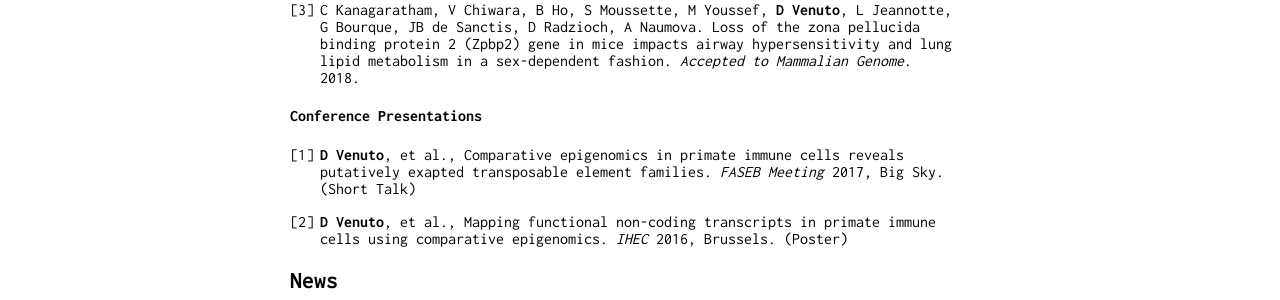
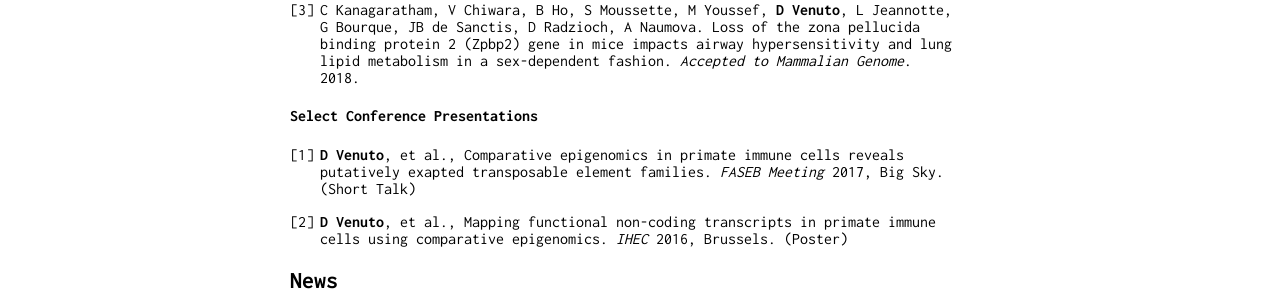
Before and after one commit to dvVenuto/dvvenuto.github.io, a Jekyll site: the page built from index.md, in a window 1280 px wide. Shown: the part 593-893 px from the top of the page. Built offline with Jekyll 4.4.1, drawn with Linux system fonts in a browser that asks for light colours; our own code applies the rules of GitHub Pages for plain Markdown files.

Commit message:
Update index.md

```diff
--- a/index.md
+++ b/index.md
@@ -22,7 +22,7 @@ Convex optimization problems for kernel machines, convolutional neural networks
 2. **D Venuto**, G Bourque. Identifying co-opted transposable elements using comparative epigenomics. *Development, Growth and Differentiation*. 2018. [Link](http://onlinelibrary.wiley.com/doi/10.1111/dgd.12423/abstract)
 3. C Kanagaratham, V Chiwara, B Ho, S Moussette, M Youssef, **D Venuto**, L Jeannotte, G Bourque, JB de Sanctis, D Radzioch, A Naumova. Loss of the zona pellucida binding protein 2 (Zpbp2) gene in mice impacts airway hypersensitivity and lung lipid metabolism in a sex-dependent fashion. *Accepted to Mammalian Genome*. 2018.
 
-#### Conference Presentations
+#### Select Conference Presentations
 
 1. **D Venuto**, et al., Comparative epigenomics in primate immune cells reveals putatively exapted transposable element families. *FASEB Meeting* 2017, Big Sky. (Short Talk)
 
```
